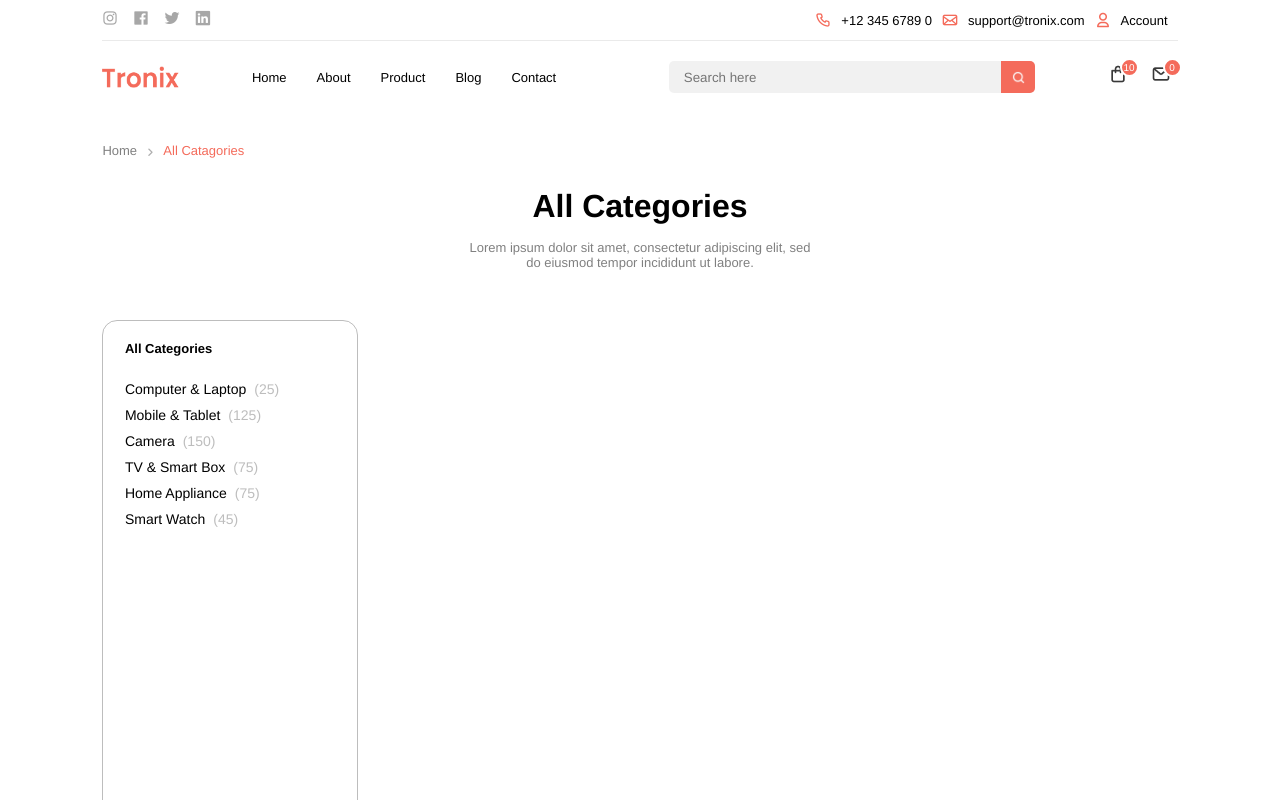
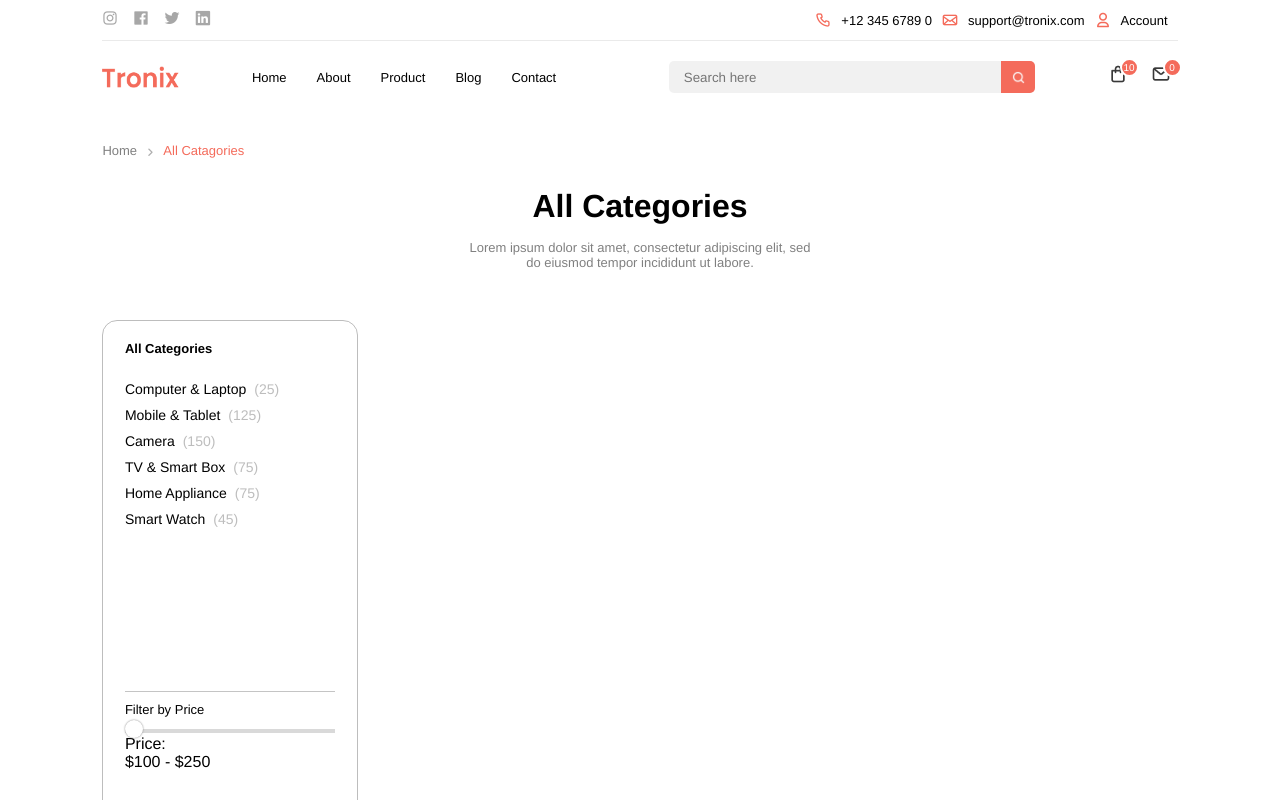
Before and after one commit to ZAZITRAN/ID_ELECTRIC_STORE_FE, a React (Create React App) app: page /catalog in a window 1280 px wide. Shown: the top 800 px of the page. Built offline with nearby package versions, Linux system fonts and the light colour scheme.

Commit message:
feature/#972/homePage_task

```diff
--- a/src/components/Catalog-component/Catagories.jsx
+++ b/src/components/Catalog-component/Catagories.jsx
@@ -1,5 +1,8 @@
 import './catagories.scss'
+import React , {useState} from 'react'
 function Catagories() {
+    const [inputpt , setInputpt] = useState(0)
+
     return ( <>
         <div className="catagories">
 
@@ -49,6 +52,18 @@ function Catagories() {
 
                     </div>
                     <div className="thanhloc-keoPrice">
+
+                        <div className="thanhloc-keoPrice__text">Filter by Price</div>
+                        <div className="renge-input">
+                          <div className="renge-input__pt"><div className="fill" style={{width:`${inputpt}%`}}></div></div>
+                          <input onChange={(e) => setInputpt(e.target.value)} value={inputpt} min={0} max={100}  type="range" />
+
+
+                        </div>
+                        <div className="thanhloc-keoPrice__price">
+                            <div className="thanhloc-keoPrice__textpr">Price:</div>
+                            <div className="thanhloc-keoPrice__number">$100 - $250 </div>
+                        </div>
 
                     </div>
                     <div className="thanhloc-location"></div>
--- a/src/components/Catalog-component/catagories.scss
+++ b/src/components/Catalog-component/catagories.scss
@@ -75,3 +75,60 @@ $main-color:#F46B5B;
 .sp-loc{
     width: 78%;
 }
+.thanhloc-keoPrice{
+    margin-top: 20px;
+    width: 100%;
+    border-top: 1px solid rgba(128, 128, 128, 0.468) ;
+    .thanhloc-keoPrice__text{
+        font-size: small;
+        margin-top: 10px;
+        font-weight: 550;
+
+    }
+    .renge-input{
+        width: 100%;
+        position: relative;
+        .renge-input__pt{
+        position: absolute;
+        width: 100%;
+        background-color: rgba(128, 128, 128, 0.301);
+        height: 4px;
+        top: 12px;
+        z-index: -2;
+        .fill{
+            position: absolute;
+            width: 50%;
+            background-color: #F46B5B;
+            height: 4px;
+            top: 0px;
+            z-index: -1;
+        }
+
+        }
+    }
+    input{
+        -webkit-appearance: none;
+        width: 100%;
+        outline: none;
+        height: 4px;
+        border-radius: 0;
+        cursor: pointer;
+        background-color: transparent;
+
+    }
+    .bar-nen{
+
+    }
+    input::-webkit-slider-thumb{
+        -webkit-appearance: none;
+          width: 18px;
+          height: 18px;
+          border-radius: 50%;
+          background-color: white;
+          box-shadow: 0px 0px 2px 0.01px gray;
+          z-index: 2;
+
+    }
+
+
+}
```
Also changed, not shown: 1 other file (tests, documents, lock files or other folders).
